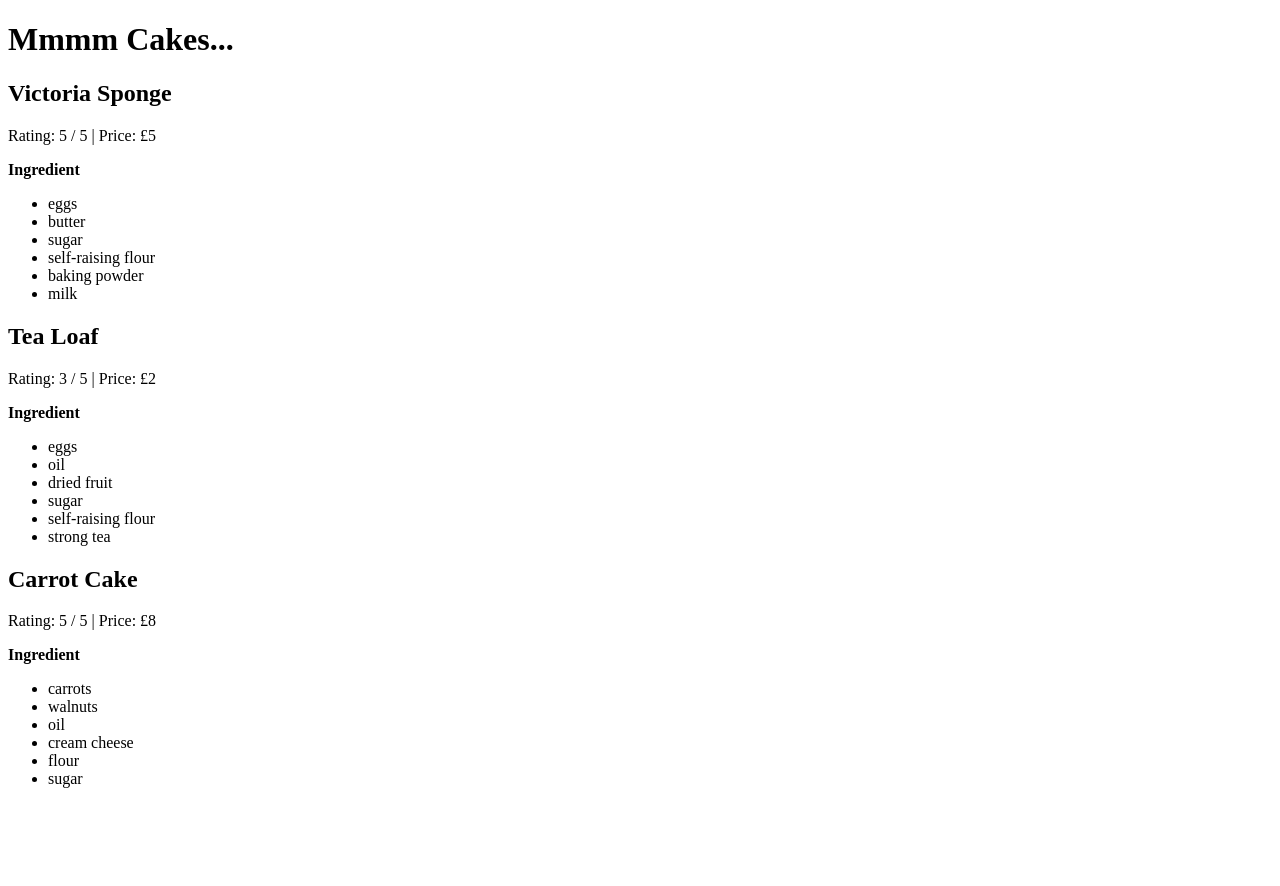
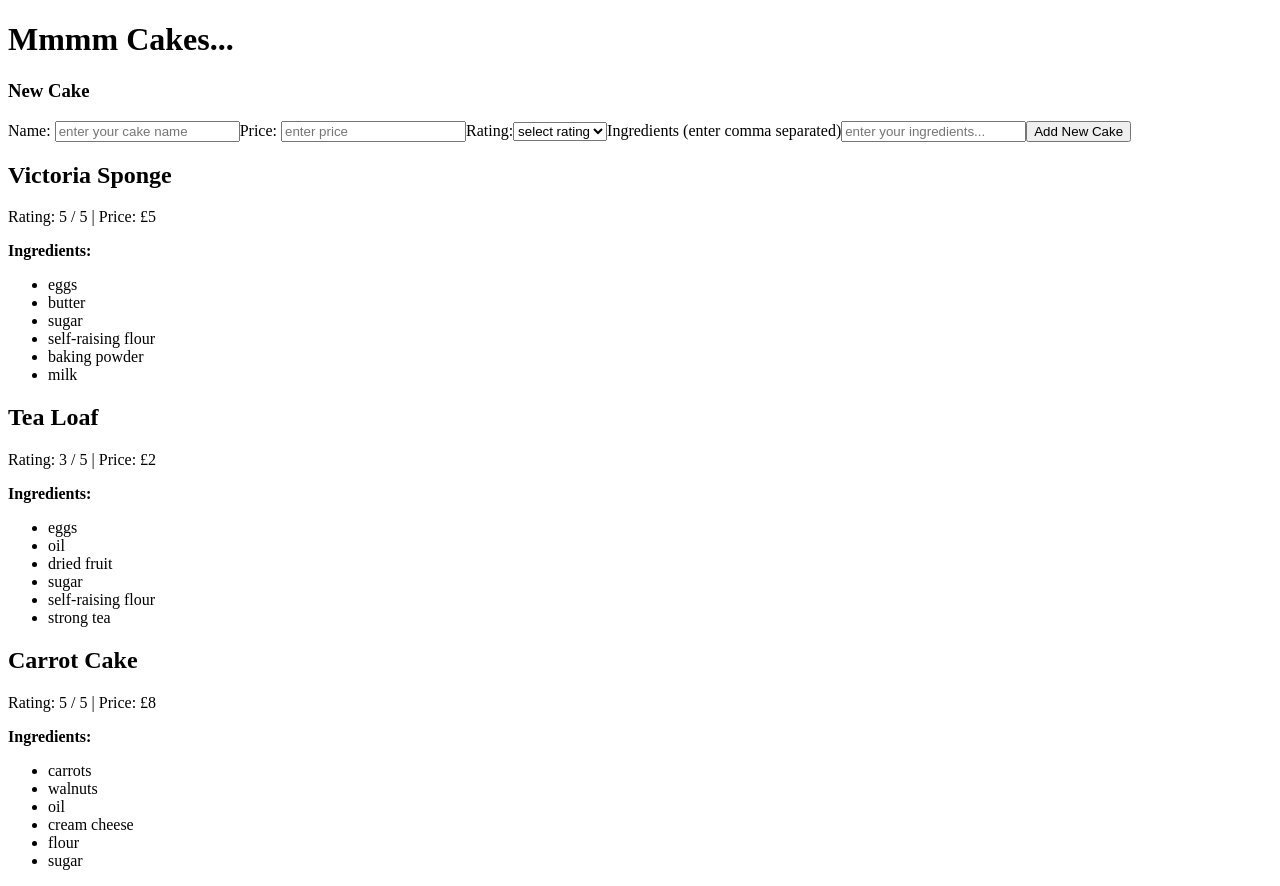
Before and after one commit to FaizF7/lab_cake_form, a React (Create React App) app: page / in a window 1280 px wide. Before the commit the page ends 804 px from the top, so only its background shows below. Built offline with nearby package versions, Linux system fonts and the light colour scheme.

Commit message:
setup of CakeForm.js and html structure of form

```diff
--- a/src/cake/components/Cake.js
+++ b/src/cake/components/Cake.js
@@ -4,7 +4,7 @@ const Cake = ({cake}) => {
     <div>
         <h2>{cake.cakeName}</h2>
         <p>Rating: {cake.rating} / 5 | Price: £{cake.price}</p>
-        <p><strong>Ingredient</strong></p>
+        <p><strong>Ingredients:</strong></p>
         <ul>{cake.ingredients.map((ingredient, index) => <li key={index} >{ingredient}</li>)}</ul>
     </div>
   )
--- /dev/null
+++ b/src/cake/components/CakeForm.js
@@ -0,0 +1,63 @@
+import { useState } from "react";
+
+const CakeForm = () => {
+
+
+    const [cakeName, setCakeName] = useState("")
+    const [price, setPrice] = useState("")
+    const [rating, setRating] = useState("")
+    const [ingredients, setIngredient] = useState("")
+
+
+
+    return (
+        <section>
+            <h3>New Cake</h3>
+            <form>
+                <label htmlFor="cake-name">Name: </label>
+                <input
+                    id="cake-name"
+                    type="text"
+                    placeholder="enter your cake name"
+                />
+
+                <label htmlFor="cake-price">Price: </label>
+                <input
+                    id="cake-price"
+                    type="number"
+                    placeholder="enter price"
+                />
+
+                <label htmlFor="cake-rating">Rating:</label>
+                {/* <input
+                    id="cake-rating"
+                    type="text"
+                    placeholder="enter your ingredients..."
+                /> */}
+                <select id="cake-rating">
+                    <option>select rating</option>
+                    <option>0</option>
+                    <option>1</option>
+                    <option>2</option>
+                    <option>3</option>
+                    <option>4</option>
+                    <option>5</option>
+                </select>
+
+                <label htmlFor="cake-ingredients">Ingredients (enter comma separated)</label>
+                <input
+                    id="cake-ingredients"
+                    type="text"
+                    placeholder="enter your ingredients..."
+                />
+                <input type="submit" value="Add New Cake"/>
+            </form>
+
+
+
+        </section>
+
+    );
+}
+
+export default CakeForm;
--- a/src/cake/containers/CakeContainer.js
+++ b/src/cake/containers/CakeContainer.js
@@ -1,5 +1,6 @@
 import { useState } from "react";
 import Cake from "../components/Cake";
+import CakeForm from "../components/CakeForm";
 
 const CakeContainer = () => {
 
@@ -53,6 +54,7 @@ const CakeContainer = () => {
 
 	return (
     <>
+		<CakeForm/>
         {cakeComponents}
     </>
 	)
```
Lines whose indentation alone changed are shown as unchanged.
